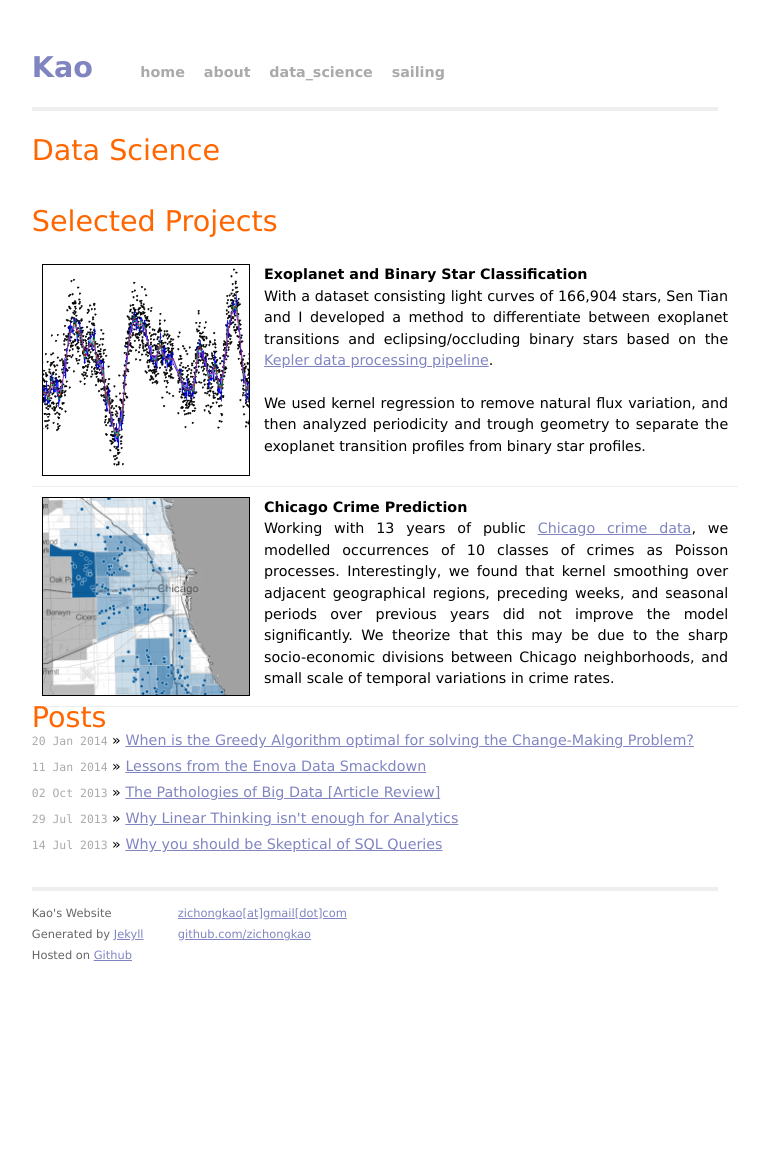
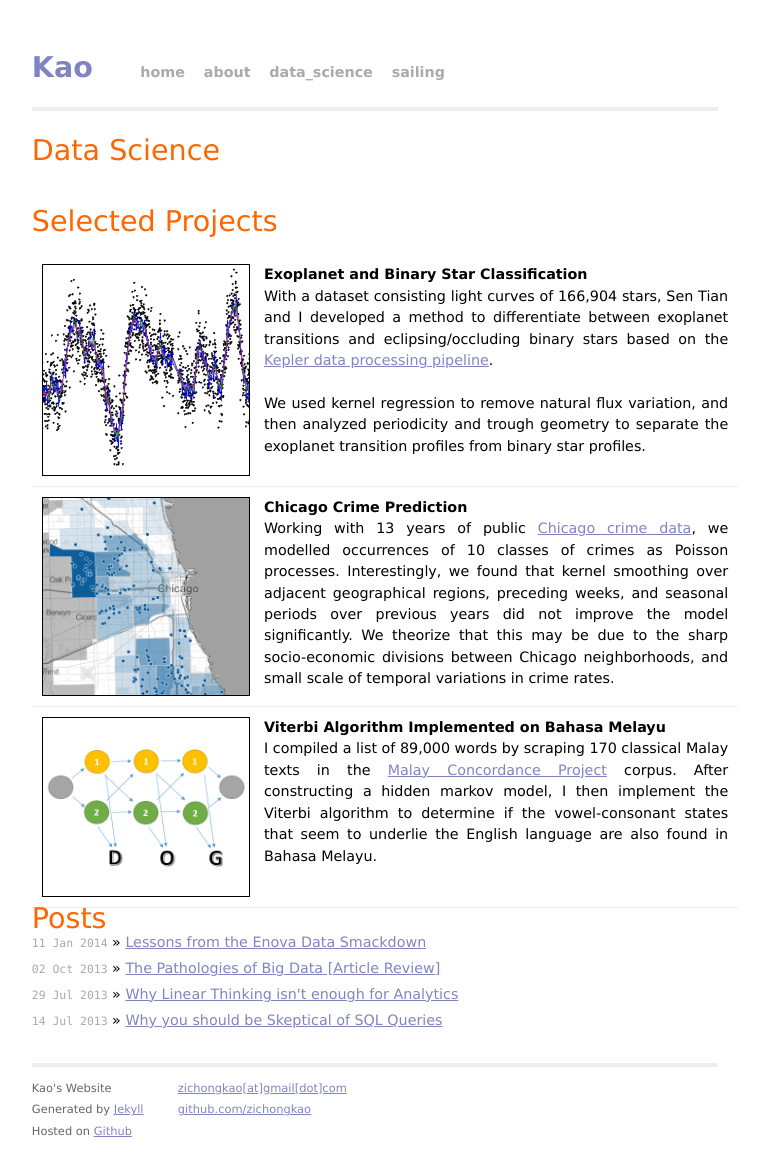
Before and after one commit to zichongkao/zichongkao.github.io, a Jekyll site: the page built from data_science.html, in a window 1280 px wide. Shown: the whole page, without its empty margins (265-1034 px from the left). Built offline with Jekyll 4.4.1, drawn with Linux system fonts in a browser that asks for light colours; Markdown is read by kramdown in place of the engine named in the settings; before the commit the page ends 978 px from its top, so only the background shows below that; part of the change alters nothing that is shown.

Commit message:
coin_change removed

```diff
--- a/_posts/2014-01-20-coin_change.markdown
+++ /dev/null
@@ -1,25 +0,0 @@
----
-layout: post
-title:  "When is the Greedy Algorithm optimal for solving the Change-Making Problem?"
-date:   2014-01-20 02:54:29
-categories: data_science
----
-
-
-The change-making problem involves determining the fewest possible coins required to represent a given value. In the greedy algorithm, we repeatedly pick the largest acceptable denomination until we make up the given value. The greedy algorithm always finds the optimal solution for some denominations of coins like 1, 5, 10 and 25 cents. However, for others like 1, 5 and 6 cents, the greedy algorithm is not optimal: It makes 20 cents using 5 coins (6+6+6+1+1) while the optimal only requires 4 (5+5+5+5).
-
-The question is thus: When is the Greedy Algorithm always optimal for solving the Changing Making Problem?
-
-
-History of the Problem
-======================
-Chang and Gill (1970): Let 1 = c_1 < ... < c_m be any system of coins and x be the value we seek to give change for. The greedy solution is always optimal once we have checked that it is optimal over the range:
-c_3 < x < c_m(c_m c_{m-1} + c_m - 3 c_{m-1})/c_m - c_{m-1}
-
-Kozen and Zaks (1994) tighten the bounds to c_3 + 1 < x < c_m + c_{m-1}. We can now check for optimality in linear rather than cubic time with regard to the denomination of the largest coin. But each test will take O(n) arithmetic operations, giving an O(n c_m) algorithm.
-
-Pearson (1994) derives O(n^2) possible values which contain smallest counter example. Each can be tested with O(n) arithmetic operations, giving O(n^3) algorithm.
-
-In 2009 and 2010, there were a couple of new papers, but their work seem to be mostly focused on extensions of the core problem.
-
-http://www.cs.cornell.edu/~kozen/papers/change.pdf
--- a/data_science.html
+++ b/data_science.html
@@ -21,6 +21,14 @@ title: Kao's Website - Data Science
     Working with 13 years of public <a href="https://data.cityofchicago.org/Public-Safety/Crimes-2001-to-present/ijzp-q8t2">Chicago crime data</a>, we modelled occurrences of 10 classes of crimes as Poisson processes. Interestingly, we found that kernel smoothing over adjacent geographical regions, preceding weeks, and seasonal periods over previous years did not improve the model significantly. We theorize that this may be due to the sharp socio-economic divisions between Chicago neighborhoods, and small scale of temporal variations in crime rates.
     </div>
 
+  <div class="project">
+    <img src="/pics/viterbi.png">
+    <h2>Viterbi Algorithm Implemented on Bahasa Melayu</h2>
+    I compiled a list of 89,000 words by scraping 170 classical Malay texts in the <a href="mcp.anu.edu.au">Malay Concordance Project</a> corpus. After constructing a hidden markov model, I then implement the Viterbi algorithm to determine if the vowel-consonant states that seem to underlie the English language are also found in Bahasa Melayu.
+
+  </div>
+
+
   <h1>Posts</h1>
   <ul class="posts">
     {% for post in site.categories.data_science %}
--- a/sailing.html
+++ b/sailing.html
@@ -39,7 +39,7 @@ title: Kao's Website - Sailing
           <td class="location">Gulf of Thailand, Sattahip, Thailand</td>
         </tr>
       </table>
-
+    <br>
     <h2>Dinghy Racing<h2>
       <table>
         <tr>
@@ -67,7 +67,7 @@ title: Kao's Website - Sailing
           <td class="location">SAF Yacht Club, Singapore</td>
         </tr>
       </table>
-
+    <br>
     <h2>Service<h2>
       <table>
         <tr>
@@ -79,7 +79,7 @@ title: Kao's Website - Sailing
           <td class="service">Organizer, Learn-to-Sail Program, UChicago Sailing Club</td>
         </tr>
       </table>
-
+    <br>
     <h2>Skills and Certification<h2>
       <table>
         <tr>
```
Also changed, not shown: pics/viterbi.png (added).
